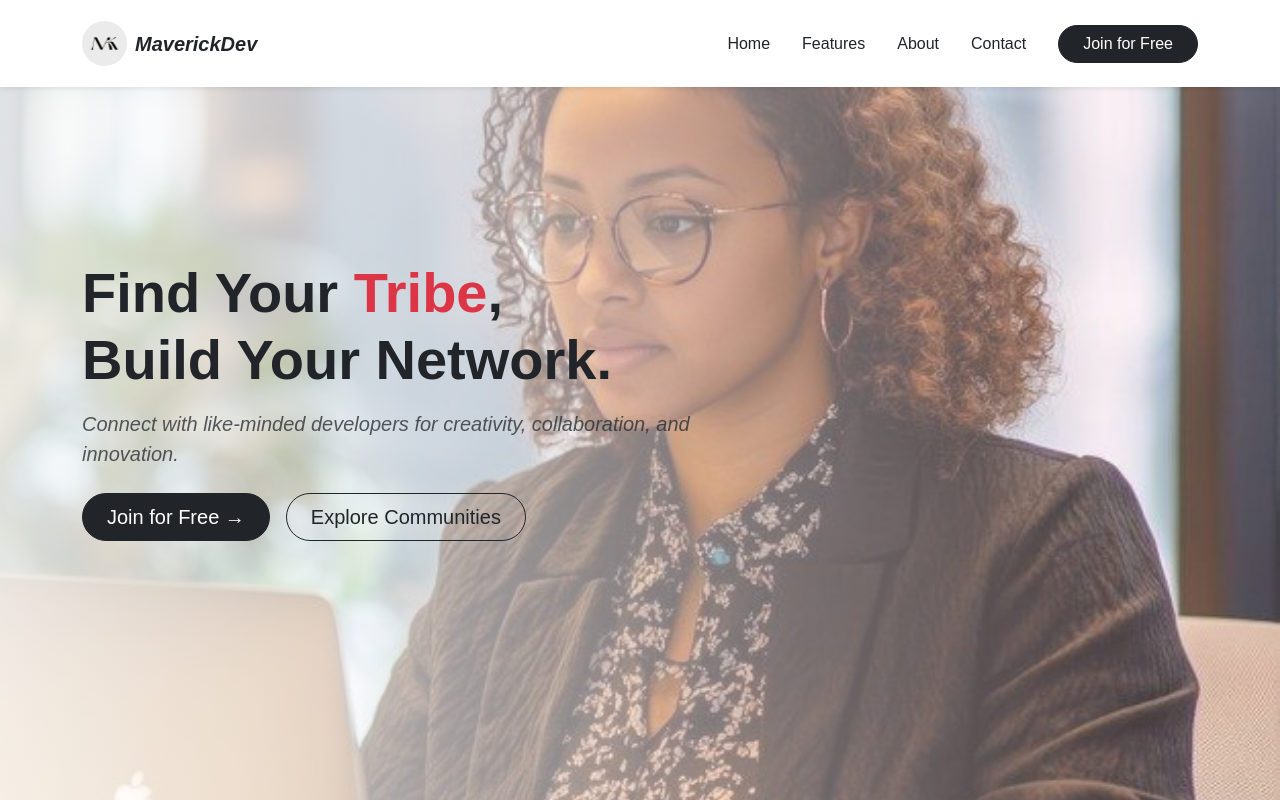
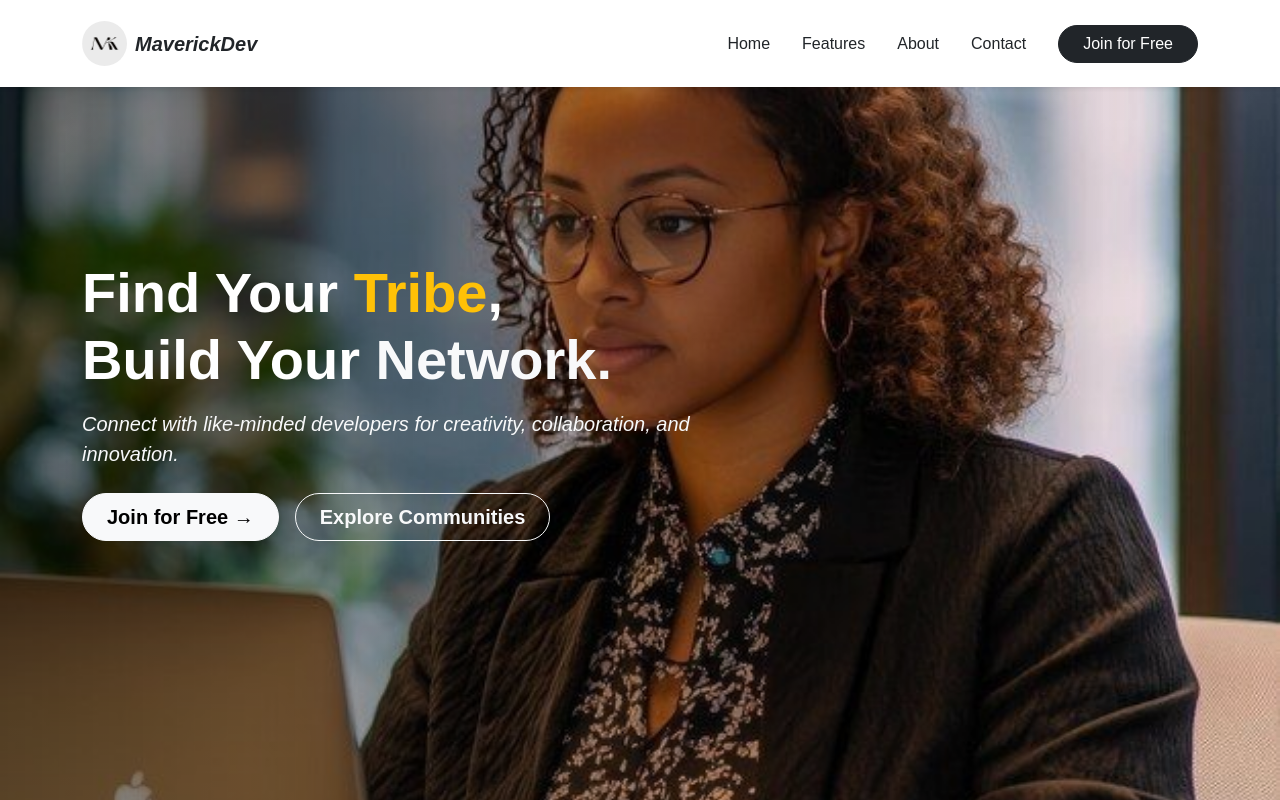
Before and after one commit to Kabogo-Maverick/dev, a React (Vite) app: page / in a window 1280 px wide. Built offline with nearby package versions, Linux system fonts and the light colour scheme.

Commit message:
second navbar and hero

```diff
--- a/src/components/Hero.jsx
+++ b/src/components/Hero.jsx
@@ -5,34 +5,34 @@ export default function Hero() {
   return (
     <section
       id="home"
-      className="min-vh-100 d-flex align-items-center"
+      className="min-vh-100 d-flex align-items-center position-relative"
       style={{
         backgroundImage: `url(${heroImg})`,
         backgroundSize: "cover",
         backgroundPosition: "center",
         backgroundRepeat: "no-repeat",
-        position: "relative",
       }}
     >
-      {/* Overlay */}
+      {/* Subtle dark overlay with pink tint */}
       <div
         style={{
           position: "absolute",
           inset: 0,
           background:
-            "linear-gradient(to right, rgba(255,255,255,0.85), rgba(255,192,203,0.2))",
+            "linear-gradient(to right, rgba(0,0,0,0.55), rgba(255,182,193,0.25))",
+          mixBlendMode: "multiply",
         }}
       ></div>
 
       {/* Content */}
-      <div className="container text-dark position-relative">
+      <div className="container text-white position-relative py-5">
         <div className="row align-items-center">
           <div className="col-lg-7 text-center text-lg-start">
             <h1 className="display-4 fw-bold mb-3">
-              Find Your <span className="text-danger">Tribe</span>,<br />
-              Build Your <span className="text-dark">Network.</span>
+              Find Your <span className="text-warning">Tribe</span>,<br />
+              Build Your <span className="text-light">Network.</span>
             </h1>
-            <p className="lead text-muted mb-4 fst-italic">
+            <p className="lead text-light mb-4 fst-italic">
               Connect with like-minded developers for creativity, collaboration,
               and innovation.
             </p>
@@ -40,13 +40,19 @@ export default function Hero() {
             <div className="d-flex flex-column flex-sm-row gap-3 justify-content-center justify-content-lg-start">
               <a
                 href="#join"
-                className="btn btn-dark btn-lg rounded-pill px-4 py-2"
+                className="btn btn-light btn-lg rounded-pill px-4 py-2 fw-semibold shadow-sm"
+                style={{
+                  transition: "all 0.3s ease",
+                }}
+                onMouseOver={(e) => (e.target.style.boxShadow = "0 0 20px #ffb6c1")}
+                onMouseOut={(e) => (e.target.style.boxShadow = "none")}
               >
                 Join for Free →
               </a>
+
               <a
                 href="#explore"
-                className="btn btn-outline-dark btn-lg rounded-pill px-4 py-2"
+                className="btn btn-outline-light btn-lg rounded-pill px-4 py-2 fw-semibold"
               >
                 Explore Communities
               </a>
```
